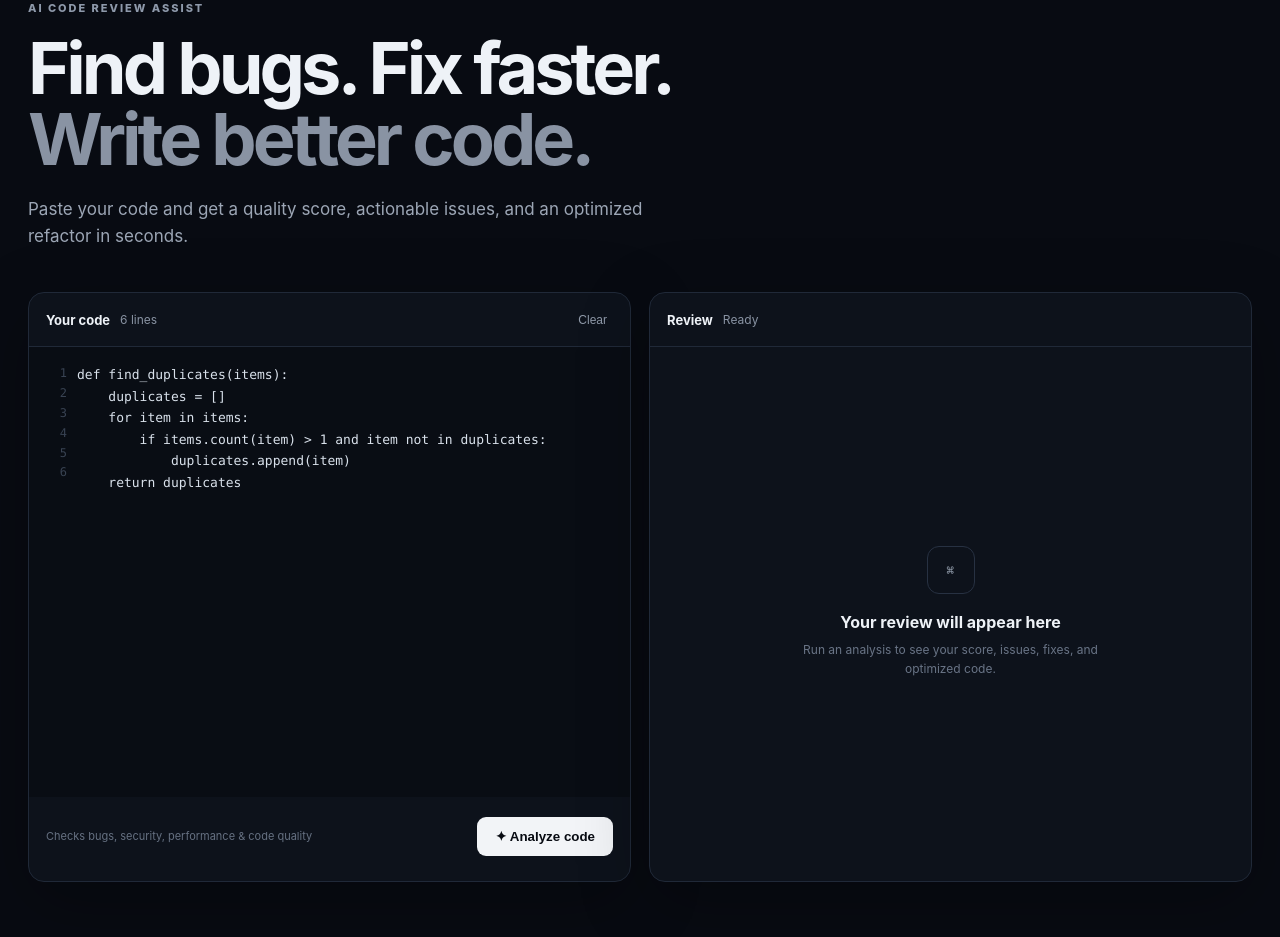
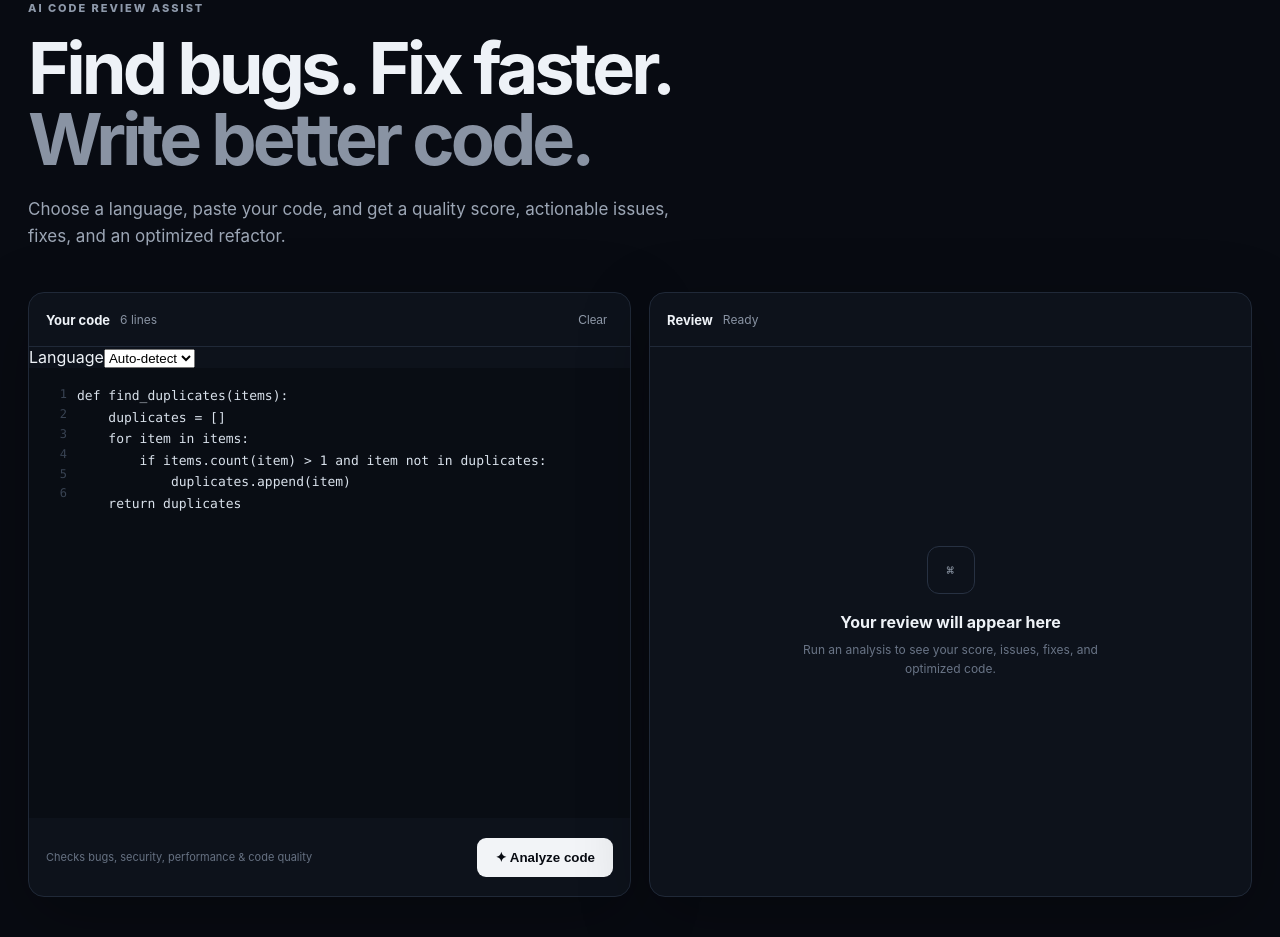
Before and after one commit to rajeshkesana17/ai-code-review-assist, a Flask app: page / in a window 1280 px wide. Shown: the part 137-1074 px from the top of the page. Run offline with Flask 3, Linux system fonts and the light colour scheme.

Commit message:
Add programming language selector to CodeLens UI

```diff
--- a/templates/index.html
+++ b/templates/index.html
@@ -9,9 +9,10 @@
 <body>
 <header class="topbar"><div class="brand"><span class="brand-mark">&lt;/&gt;</span><span>CodeLens</span></div><span class="status"><span class="dot"></span> Gemini-powered review</span></header>
 <main class="shell">
-<section class="hero"><div class="eyebrow">AI CODE REVIEW ASSIST</div><h1>Find bugs. Fix faster.<br><span>Write better code.</span></h1><p>Paste your code and get a quality score, actionable issues, and an optimized refactor in seconds.</p></section>
+<section class="hero"><div class="eyebrow">AI CODE REVIEW ASSIST</div><h1>Find bugs. Fix faster.<br><span>Write better code.</span></h1><p>Choose a language, paste your code, and get a quality score, actionable issues, fixes, and an optimized refactor.</p></section>
 <section class="workspace">
 <div class="panel editor-panel"><div class="panel-head"><div><span class="panel-title">Your code</span><span id="lineCount" class="muted">0 lines</span></div><button id="clearBtn" class="ghost" type="button">Clear</button></div>
+<div class="language-row"><label for="languageSelect">Language</label><select id="languageSelect"><option>Auto-detect</option><option>Python</option><option>Java</option><option>C</option><option>C++</option><option>C#</option><option>JavaScript</option><option>TypeScript</option><option>HTML</option><option>CSS</option><option>SQL</option><option>PHP</option><option>Go</option><option>Rust</option><option>Kotlin</option><option>Swift</option><option>Ruby</option><option>Dart</option><option>R</option><option>Scala</option><option>Bash</option><option>PowerShell</option><option>Lua</option><option>Perl</option><option>Julia</option></select></div>
 <div class="editor-wrap"><div id="lineNumbers" class="line-numbers">1</div><textarea id="codeInput" spellcheck="false" placeholder="Paste source code here...">def find_duplicates(items):
     duplicates = []
     for item in items:
```
